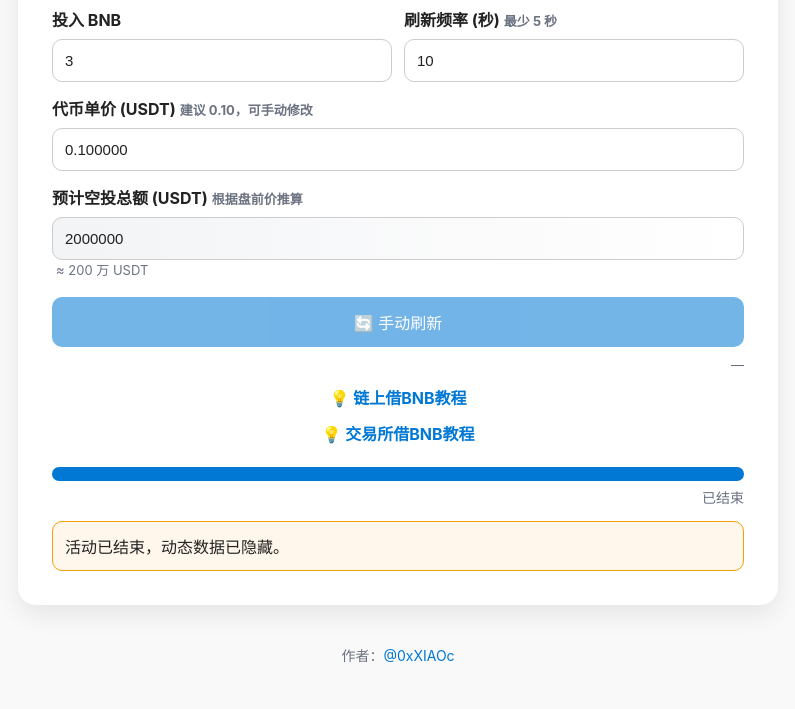
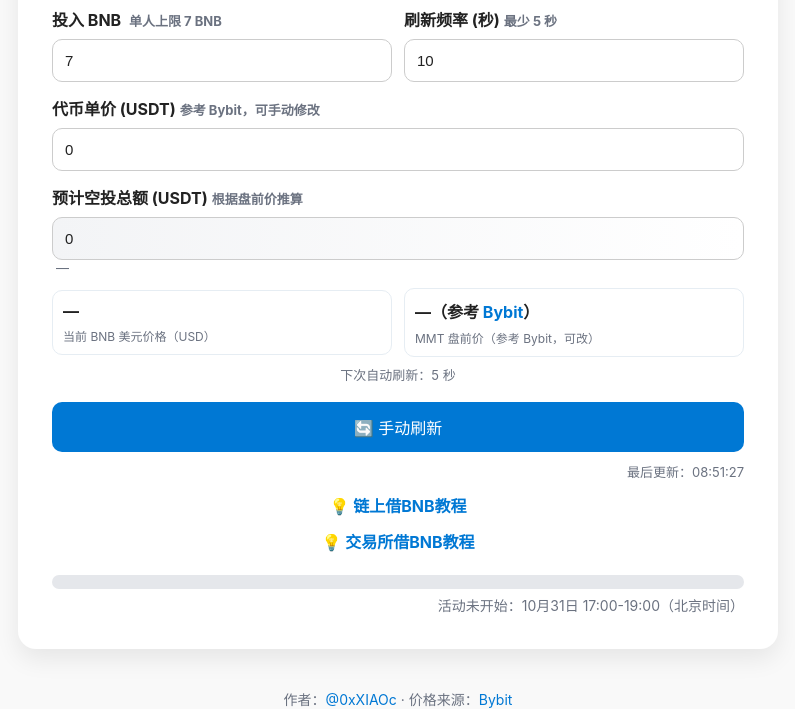
Before and after one commit to 7CCCCC21X/ido, a plain HTML site: page index.html in a window 1280 px wide. Shown: the part 124-833 px from the top of the page, without its empty margins (242-1037 px from the left). Before the commit the page ends 800 px from the top, so only its background shows below. Drawn offline with Linux system fonts and the light colour scheme; no server answers.

Commit message:
Update index.html

```diff
--- a/index.html
+++ b/index.html
@@ -2,7 +2,7 @@
 <html lang="zh">
 <head>
     <meta charset="UTF-8">
-    <title>币安 Web3 钱包 独家Pre-TGE （PIEVERSE）</title>
+    <title>币安 Web3 钱包 第二期TGE Prime 预售（MMT）</title>
     <meta name="viewport" content="width=device-width,initial-scale=1.0">
     <meta name="color-scheme" content="light dark">
     <style>
@@ -24,7 +24,7 @@
             box-shadow:0 10px 24px rgba(0,0,0,.08)
         }
         h2{color:var(--c-primary);text-align:center;margin-bottom:8px}
-        /* 合约地址不显示（仅保留 DOM） */
+        /* 合约地址默认为隐藏（保留 DOM）。需要展示可把 display:none 去掉 */
         .subline{display:none}
         label{display:block;margin:14px 0 8px;font-weight:700}
         .note{font-size:13px;color:var(--c-sub);margin-left:4px}
@@ -61,20 +61,24 @@
         .countdownAuto{font-size:13px;color:var(--c-sub);margin-top:8px;text-align:center}
         .ended-banner{display:none;margin-top:14px;padding:12px;border-radius:10px;background:rgba(245,158,11,.08);border:1px solid var(--c-warn)}
         .muted{opacity:.55;pointer-events:none;user-select:none}
+        .link{color:var(--c-primary);text-decoration:none}
+        .link:hover{text-decoration:underline}
     </style>
 </head>
 <body>
     <div class="container">
         <div id="errBanner" class="error-banner"></div>
-        <h2>币安 Web3 钱包 独家Pre-TGE （PIEVERSE）</h2>
-        <!-- 合约地址（隐藏，仅内部使用） -->
+        <h2>币安 Web3 钱包 第二期TGE Prime 预售（MMT）</h2>
+
+        <!-- 合约地址（隐藏，仅内部使用；需要展示可把 .subline 的 display:none 移除） -->
         <div class="subline">合约：<a id="contractLink" href="#" target="_blank" rel="noopener">—</a></div>
-        <input id="targetAddress" type="hidden" value="0x534183f790c8e534afea41bc79a0a2b336a65019">
+        <input id="targetAddress" type="hidden" value="0x210C95208aD9bfde8A02C04996cEd933B31A5359">
 
         <div class="row">
             <div class="col">
-                <label>投入 BNB</label>
-                <input id="userAmount" type="number" step="0.01" value="3" min="0">
+                <label>投入 BNB <span class="note">单人上限 7 BNB</span></label>
+                <!-- 默认值改为 7，且 max=7 -->
+                <input id="userAmount" type="number" step="0.01" value="7" min="0" max="7">
             </div>
             <div class="col">
                 <label>刷新频率 (秒)<span class="note">最少 5 秒</span></label>
@@ -82,14 +86,14 @@
             </div>
         </div>
 
-        <!-- 代币单价：建议 0.10，可手动修改 -->
-        <label>代币单价 (USDT)<span class="note">建议 0.10，可手动修改</span></label>
-        <input id="tokenPrice" type="number" step="0.000001" value="0.100000" min="0">
+        <!-- 代币单价：参考 Bybit 的最新成交价（可手动修改，不会覆盖你手动输入） -->
+        <label>代币单价 (USDT)<span class="note">参考 Bybit，可手动修改</span></label>
+        <input id="tokenPrice" type="number" step="0.000001" value="0" min="0">
 
         <!-- 预计空投总额：按单价 × 出售量自动推算（只读） -->
         <label>预计空投总额 (USDT)<span class="note">根据盘前价推算</span></label>
-        <input id="airdropUSD" type="number" step="1" value="2000000" readonly>
-        <div class="note" id="airdropFmt">≈ 200 万 USDT</div>
+        <input id="airdropUSD" type="number" step="1" value="0" readonly>
+        <div class="note" id="airdropFmt">—</div>
 
         <div class="priceBox" id="priceBox" aria-hidden="false">
             <div class="priceItem">
@@ -97,8 +101,8 @@
                 <div class="t">当前 BNB 美元价格（USD）</div>
             </div>
             <div class="priceItem">
-                <div class="v" id="labPriceV">0.100000 USDT（建议）</div>
-                <div class="t">PIEVERSE 建议盘前价（可改）</div>
+                <div class="v" id="labPriceV">—</div>
+                <div class="t">MMT 盘前价（参考 Bybit，可改）</div>
             </div>
         </div>
 
@@ -107,7 +111,7 @@
         <button id="refreshBtn">🔄 手动刷新</button>
         <div class="updateHint" id="lastUpdateHint">—</div>
 
-        <!-- 教程区：已移除“提前授权教程”，保留两条借 BNB 教程 -->
+        <!-- 教程区：保留原有两条借 BNB 教程 -->
         <a class="tutorial-link" href="https://x.com/0xXIAOc/status/1929136552757830056" target="_blank" rel="noopener">💡 链上借BNB教程</a>
         <a class="tutorial-link" href="https://x.com/0xXIAOc/status/1977584958295392288" target="_blank" rel="noopener">💡 交易所借BNB教程</a>
 
@@ -120,9 +124,9 @@
             <p>📦 当前地址 BNB 余额：<span class="highlight" id="bnbBalance">—</span></p>
             <p>🎯 募集目标：<span class="highlight" id="targetBNBShow">—</span> BNB</p>
             <p>🔥 超募倍数：<span class="highlight" id="multiplier">—</span></p>
-            <p>💰 出售代币数量：20,000,000 PIEVERSE（占总供应量的 2%）</p><hr>
+            <p>💰 出售代币数量：15,000,000 MMT代币（占总供应量的 1.5%）</p><hr>
             <p>🚀 你投入 <span class="highlight" id="userInput">—</span> BNB（占比 <span class="highlight" id="percent">—</span>%）<br>
-                可获得 <span class="success" id="tokenAmt">—</span> 枚 PIEVERSE ≈ <span class="success" id="usdValue">—</span></p>
+                可获得 <span class="success" id="tokenAmt">—</span> 枚 MMT ≈ <span class="success" id="usdValue">—</span></p>
             <p>💸 实际扣款：<span class="deduct" id="principalBNB">—</span> BNB ≈ <span class="deduct" id="principalUSD">—</span></p>
             <p>🔄 退回 BNB：<span class="refund" id="refundBNB">—</span> BNB</p>
         </div>
@@ -130,29 +134,34 @@
         <div class="ended-banner" id="endedMsg">活动已结束，动态数据已隐藏。</div>
     </div>
 
-    <div class="footer">作者：<a href="https://x.com/0xXIAOc" target="_blank">@0xXIAOc</a></div>
+    <div class="footer">作者：<a href="https://x.com/0xXIAOc" target="_blank">@0xXIAOc</a> · 价格来源：<a class="link" href="https://www.bybit.com/trade/usdt/MMTUSDT" target="_blank" rel="noopener">Bybit</a></div>
 
     <script>
-        // ==== 配置（PIEVERSE 专场）====
+        // ==== 配置（MMT 专场）====
         const CONFIG = {
-            TOTAL_TARGET_BNB: 181.3,                 // 募集BNB数量
-            TOTAL_TOKENS: 20_000_000,                 // 出售代币数量（PIEVERSE）
-            // 时间：10月29日 16:00-18:00（北京时间，UTC+8）
-            START_TIME: new Date('2025-10-29T16:00:00+08:00'),
-            END_TIME:   new Date('2025-10-29T18:00:00+08:00'),
+            SYMBOL: 'MMT',
+            TOTAL_TARGET_BNB: 1390.67,                 // 募集BNB数量（MMT专场）
+            TOTAL_TOKENS: 15_000_000,                 // 出售代币数量（MMT）
+            MAX_PER_USER_BNB: 7,                      // 单人上限 7 BNB
+            // 时间：10月31日 17:00-19:00（北京时间，UTC+8）
+            START_TIME: new Date('2025-10-31T17:00:00+08:00'),
+            END_TIME:   new Date('2025-10-31T19:00:00+08:00'),
             REFRESH_INTERVAL: 10_000,
-            PRICE_CACHE_MS: 60_000,
+            PRICE_CACHE_MS: 60_000,                   // BNB 价格缓存（60 秒）
+            TOKEN_PRICE_CACHE_MS: 30_000,             // Bybit 代币价缓存（30 秒）
             PRICE_APIS: [
                 'https://api.coingecko.com/api/v3/simple/price?ids=binancecoin&vs_currencies=usd',
                 'https://min-api.cryptocompare.com/data/price?fsym=BNB&tsyms=USD'
             ],
+            // Bybit MMTUSDT ticker（取 lastPrice）
+            BYBIT_TICKER_URL: 'https://api.bybit.com/v5/market/tickers?category=linear&symbol=MMTUSDT',
+            BYBIT_TRADE_URL: 'https://www.bybit.com/trade/usdt/MMTUSDT',
             RPC_NODES: [
                 'https://bsc-dataseed.binance.org/',
                 'https://bsc-dataseed1.defibit.io/',
                 'https://bsc-dataseed4.defibit.io/',
                 'https://bsc-dataseed1.ninicoin.io/'
-            ],
-            SUGGESTED_LAB_PRICE: 0.10                  // 建议盘前价（≈ 200 万 USDT）
+            ]
         };
 
         // ==== DOM 快捷引用 ====
@@ -186,7 +195,7 @@
             priceBoxDiv: $('priceBox'),
             autoRefreshCountdown: $('autoRefreshCountdown'),
             endedMsg: $('endedMsg'),
-            contractLink: $('contractLink') // 仍存在但隐藏
+            contractLink: $('contractLink')
         };
 
         // ==== 工具 ====
@@ -195,7 +204,7 @@
         const TZ = 'Asia/Shanghai';
         const isEnded = () => Date.now() >= CONFIG.END_TIME.getTime();
 
-        // —— 推算预计空投（TOTAL_TOKENS * tokenPrice）
+        // —— 预计空投（TOTAL_TOKENS * tokenPrice）
         function computeAirdropUSDFromTokenPrice(tokenPrice){
             const tokens = CONFIG.TOTAL_TOKENS || 0;
             const price = Number(tokenPrice) || 0;
@@ -226,17 +235,39 @@
             return 0;
         }
 
-        // 更新 BNB 与“建议价”展示（不会覆盖你手动输入的单价）
+        // 从 Bybit 拉取 MMT 价格（lastPrice），带缓存（30 秒）
+        async function getTokenPriceFromBybit(){
+            const cache = JSON.parse(localStorage.getItem('mmtP')||'{}');
+            if(cache.v && Date.now()-cache.t < CONFIG.TOKEN_PRICE_CACHE_MS) return cache.v;
+            try{
+                const d = await fetchJSON(CONFIG.BYBIT_TICKER_URL);
+                if(+d?.retCode === 0){
+                    const lp = parseFloat(d?.result?.list?.[0]?.lastPrice);
+                    if(Number.isFinite(lp)){
+                        localStorage.setItem('mmtP', JSON.stringify({v:lp, t:Date.now()}));
+                        return lp;
+                    }
+                }
+            }catch(e){}
+            return 0;
+        }
+
+        // 更新价格区展示：BNB 美元价 + MMT 盘前价（Bybit），不会覆盖你手动输入
         async function updateLabPriceDisplay(){
             try{
+                // BNB 美元价
                 const bnbUSD = await getBNBPrice();
                 els.bnbPriceV.textContent = bnbUSD ? '$' + fmt(bnbUSD,4) : '—';
 
-                const suggested = CONFIG.SUGGESTED_LAB_PRICE;
-                els.labPriceV.textContent = fmt(suggested,6) + ' USDT（建议）';
-
-                if(!els.tokenPrice.dataset.userEdited){
-                    els.tokenPrice.value = suggested.toFixed(6);
+                // MMT 来自 Bybit 的 lastPrice（30 秒缓存）
+                const mmtUSDT = await getTokenPriceFromBybit();
+                if(mmtUSDT){
+                    els.labPriceV.innerHTML = mmtUSDT.toFixed(6) + ' USDT（参考 <a class="link" href="'+CONFIG.BYBIT_TRADE_URL+'" target="_blank" rel="noopener">Bybit</a>）';
+                    if(!els.tokenPrice.dataset.userEdited){
+                        els.tokenPrice.value = mmtUSDT.toFixed(6);
+                    }
+                }else{
+                    els.labPriceV.innerHTML = '—（参考 <a class="link" href="'+CONFIG.BYBIT_TRADE_URL+'" target="_blank" rel="noopener">Bybit</a>）';
                 }
                 computePrice();
             }catch(e){
@@ -297,7 +328,13 @@
             await updateLabPriceDisplay();
             computePrice();
 
-            const user = +els.userAmount.value || 0;
+            // 限制单人上限 7 BNB（夹紧）
+            let user = +els.userAmount.value || 0;
+            if(user > CONFIG.MAX_PER_USER_BNB){
+                user = CONFIG.MAX_PER_USER_BNB;
+                els.userAmount.value = user.toFixed(2);
+            }
+
             const price = +els.tokenPrice.value || 0;
             const bnbUSD = await getBNBPrice();
             const target = CONFIG.TOTAL_TARGET_BNB;
@@ -387,10 +424,9 @@
             const stMs = CONFIG.START_TIME.getTime();
             const etMs = CONFIG.END_TIME.getTime();
             const nowMs = Date.now();
-            const rangeStr = formatRangeForCN(CONFIG.START_TIME, CONFIG.END_TIME);
 
             if(nowMs < stMs){
-                els.countdownText.textContent = `活动未开始：${rangeStr}`;
+                els.countdownText.textContent = `活动未开始：${formatRangeForCN(CONFIG.START_TIME, CONFIG.END_TIME)}`;
                 els.progressBar.style.width = '0%';
                 return;
             }
@@ -427,7 +463,16 @@
             render();
         });
 
-        els.userAmount.addEventListener('input',()=>render());
+        // 单人 7 BNB 上限强制夹紧
+        els.userAmount.addEventListener('input',()=>{
+            let v = +els.userAmount.value || 0;
+            if(v > CONFIG.MAX_PER_USER_BNB){
+                v = CONFIG.MAX_PER_USER_BNB;
+                els.userAmount.value = v.toFixed(2);
+            }
+            render();
+        });
+
         els.refreshSec.addEventListener('change',applyInterval);
         els.refreshBtn.addEventListener('click',async ()=>{ await refresh(true); resetCountdown(); });
         document.addEventListener('visibilitychange',()=>document.hidden? (clearInterval(refreshTimerId), clearInterval(countdownTimerId)) : (!isEnded() && startAutoRefreshTimers()));
@@ -440,15 +485,16 @@
                 els.contractLink.textContent = addr;
             }
 
-            // 初始根据建议价计算（≈ 200 万 USDT）
+            // 初始价格计算 & 计时器
             computePrice();
             if(!isEnded()){
                 startAutoRefreshTimers();
             }
             await refresh();
             setInterval(tick, 500);
-            // 定期刷新 BNB 价格与建议价展示（不会覆盖手动输入）
-            setInterval(()=>{ if(!isEnded()) updateLabPriceDisplay(); }, CONFIG.PRICE_CACHE_MS);
+
+            // —— 价格展示定时刷新（Bybit 30 秒）：不会覆盖你手动输入过的价格
+            setInterval(()=>{ if(!isEnded()) updateLabPriceDisplay(); }, CONFIG.TOKEN_PRICE_CACHE_MS);
         });
     </script>
 </body>
```
